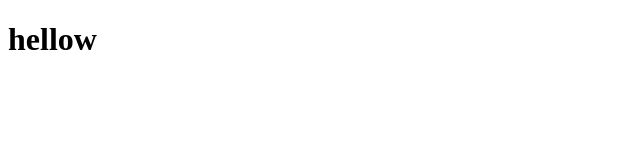
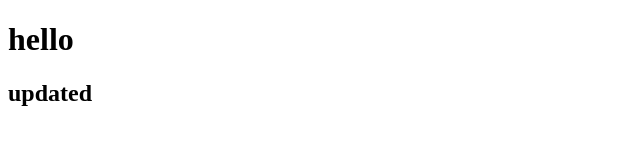
Before and after one commit to selva3001/git-up-trail, a plain HTML site: page index.html in a window 1280 px wide. Shown: the whole page, without its empty margins (0-640 px from the left). Drawn offline with Linux system fonts and the light colour scheme.

Commit message:
Update index.html
h2 tag

```diff
--- a/index.html
+++ b/index.html
@@ -6,7 +6,7 @@
     <title>Document</title>
 </head>
 <body>
-    <h1>hellow
-    </h1>
+    <h1>hello</h1>
+    <h2>updated</h2>
 </body>
 </html>
```
